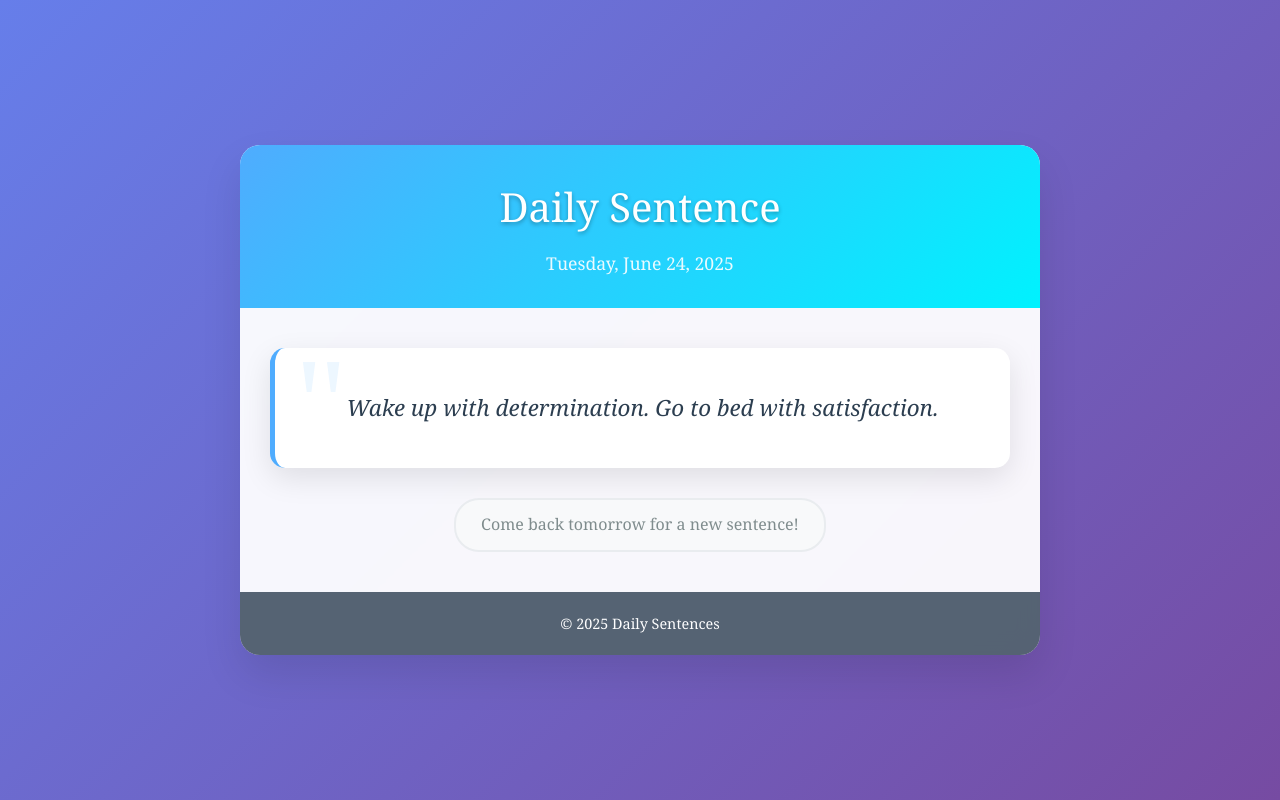
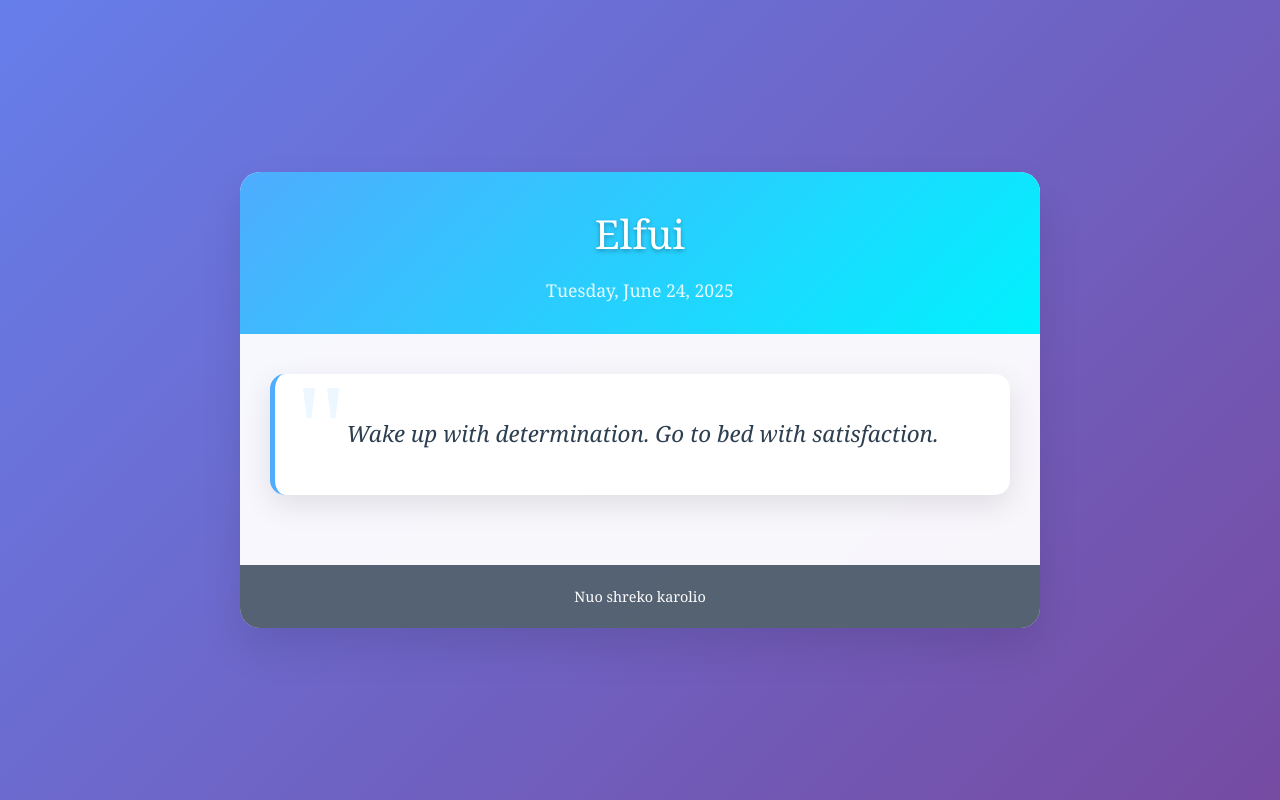
Before and after one commit to vorobejus/vorobejus.github.io, a plain HTML site: page index.html in a window 1280 px wide. Drawn offline with Linux system fonts and the light colour scheme.

Commit message:
Update index.html

```diff
--- a/index.html
+++ b/index.html
@@ -9,7 +9,7 @@
 <body>
     <div class="container">
         <header>
-            <h1>Daily Sentence</h1>
+            <h1>Elfui</h1>
             <p class="date" id="current-date"></p>
         </header>
 
@@ -17,14 +17,10 @@
             <div class="sentence-card">
                 <p class="sentence" id="daily-sentence">Loading today's sentence...</p>
             </div>
-
-            <div class="info">
-                <p>Come back tomorrow for a new sentence!</p>
-            </div>
         </main>
 
         <footer>
-            <p>&copy; 2025 Daily Sentences</p>
+            <p>Nuo shreko karolio</p>
         </footer>
     </div>
 
```
